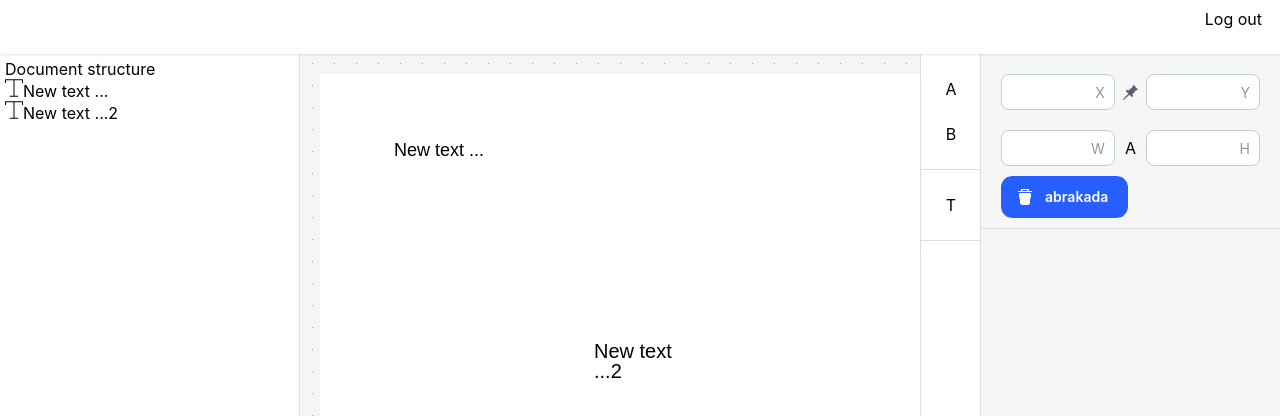
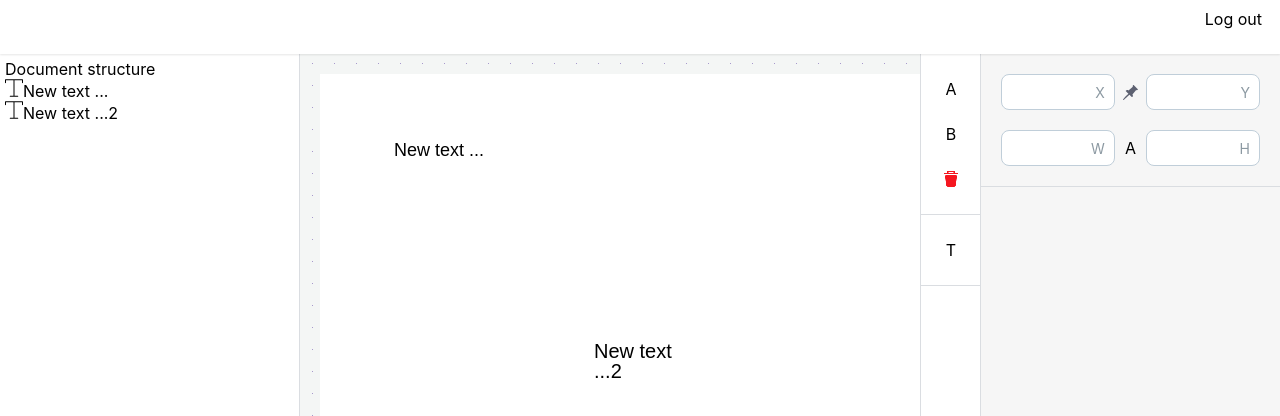
Before and after one commit to alexandebryakin/91, a React (Create React App) app: page / in a window 1280 px wide. Shown: the top 416 px of the page. Built offline with nearby package versions, Linux system fonts and the light colour scheme.

Commit message:
Finish ButtonRemove component.

```diff
--- a/src/App.tsx
+++ b/src/App.tsx
@@ -957,6 +957,9 @@ function App(): React.ReactElement {
             <div className="toolbar__group">
               <div className="tool">A</div>
               <div className="tool">B</div>
+              <div className="tool">
+                <ButtonRemove />
+              </div>
             </div>
 
             <div className="separator" />
@@ -989,8 +992,6 @@ function App(): React.ReactElement {
 
                 <LabeledInput label="H" value={(size.height || '').toString()} />
               </div>
-
-              <ButtonRemove text={'abra kada'} />
             </div>
           </div>
         </div>
--- a/src/ui/components/ButtonRemove/ButtonRemove.scss
+++ b/src/ui/components/ButtonRemove/ButtonRemove.scss
@@ -1,40 +1,21 @@
-/* your css code */
+@import 'styles/variables';
 
-// >>>
-// >>>
-// >>>
-// >>>
 .button-remove {
-  --background: #275efe;
-  --background-hover: #1d4fe1;
-  --text: #fff;
-  --icon: #fff;
-  display: flex;
-  outline: none;
+  --icon: #f51720;
+  --scale-start: 0.25;
+  --scale-end: 0.5;
   cursor: pointer;
   border: 0;
-  padding: 9px 20px 9px 12px;
-  border-radius: 11px;
-  line-height: 24px;
-  font-family: inherit;
-  font-weight: 600;
-  font-size: 14px;
-  overflow: hidden;
-  color: var(--text);
-  background: var(--b, var(--background));
-  transition: transform 0.3s, background 0.4s;
+  background: transparent;
   transform: scale(var(--scale, 1)) translateZ(0);
   -webkit-appearance: none;
-  -webkit-tap-highlight-color: transparent;
+  // -webkit-tap-highlight-color: transparent;
   -webkit-mask-image: -webkit-radial-gradient(white, black);
   &:active {
     --scale: 0.95;
   }
-  &:hover {
-    --b: var(--background-hover);
-  }
-  .icon,
-  .text {
+
+  .icon {
     display: inline-block;
     vertical-align: top;
     transform: translateZ(0);
@@ -44,8 +25,6 @@
     height: 24px;
     position: relative;
     z-index: 1;
-    margin-right: 8px;
-    color: var(--text);
     svg {
       width: 96px;
       height: 96px;
@@ -55,143 +34,51 @@
       top: -36px;
       will-change: transform;
       fill: var(--icon);
-      transform: scale(0.25) translateZ(0);
-      animation: var(--name, var(--name-top, none)) 2400ms ease forwards;
+      transform: scale(var(--scale-start)) translateZ(0);
+      animation: var(--name, var(--name-top, none)) 400ms ease forwards;
       &.bottom {
         --name: var(--name-bottom, none);
       }
     }
   }
-  .text {
-    animation: var(--name-text, none) 2400ms ease forwards;
-    span {
-      display: inline-block;
-      vertical-align: top;
-      opacity: var(--span-o, 1);
-      transform: translate(var(--span-x, 0), var(--span-y, 0)) rotate(var(--span-r, 0deg)) translateZ(0);
-      transition: transform 0.3s ease var(--span-d, 0s), opacity 0.2s linear var(--span-o-d, 0.3s);
-      $i: 1;
-      @while $i < 12 {
-        &:nth-child(#{$i}) {
-          --span-delay: #{$i / 20 + 0.35 + s};
-          --span-o-d: #{$i / 40 + 0.3 + s};
-        }
-        $i: $i + 1;
-      }
-    }
-  }
+
   &.delete {
     --name-top: trash-top;
     --name-bottom: trash-bottom;
-    --name-text: text;
-    --span-x: -8px;
-    --span-y: 8px;
-    --span-r: -40deg;
-    --span-o: 0;
-    .text {
-      span {
-        --span-o-d: 1s;
-        --span-d: var(--span-delay);
-      }
-    }
   }
 }
 
+$--offset: 4px;
 @keyframes trash-bottom {
-  25%,
-  32% {
-    transform: translate(32px, 19px) scale(1) translateZ(0);
+  60%,
+  65% {
+    transform: translate(-$--offset + 4px, $--offset) scale(var(--scale-end)) rotate(-20deg) translateZ(0);
   }
   70%,
   80% {
-    transform: translate(32px, 0) scale(0.25) translateZ(0);
+    transform: translate(-$--offset + 4px, 0) scale(var(--scale-start)) translateZ(0);
   }
   90% {
-    transform: translateX(-2px) scale(0.25) translateZ(0);
+    transform: translateX(-2px) scale(var(--scale-start)) translateZ(0);
   }
   100% {
-    transform: scale(0.25) translateZ(0);
+    transform: scale(var(--scale-start)) translateZ(0);
   }
 }
 
 @keyframes trash-top {
-  25%,
-  32% {
-    transform: translate(38px, 4px) scale(1) rotate(-20deg) translateZ(0);
+  60%,
+  65% {
+    transform: translate(-$--offset - 4px, -4px) scale(var(--scale-end)) rotate(20deg) translateZ(0);
   }
   70%,
   80% {
-    transform: translate(32px, 0) scale(0.25) translateZ(0);
+    transform: translate(-$--offset - 4px / 2, 0) scale(var(--scale-start)) translateZ(0);
   }
   90% {
-    transform: translateX(-2px) scale(0.25) translateZ(0);
+    transform: translateX(-2px) scale(var(--scale-start)) translateZ(0);
   }
   100% {
-    transform: scale(0.25) translateZ(0);
+    transform: scale(var(--scale-start)) translateZ(0);
   }
 }
-
-@keyframes text {
-  25% {
-    transform: translate(-4px, -6px) rotate(-20deg) translateZ(0);
-  }
-  70% {
-    opacity: 1;
-    transform: translate(-12px, 48px) rotate(-80deg) scale(0.2) translateZ(0);
-  }
-  71% {
-    opacity: 0;
-  }
-  72%,
-  90% {
-    opacity: 0;
-    transform: translateZ(0);
-  }
-  100% {
-    opacity: 1;
-  }
-}
-
-// html {
-//   box-sizing: border-box;
-//   -webkit-font-smoothing: antialiased;
-// }
-
-// * {
-//   box-sizing: inherit;
-//   &:before,
-//   &:after {
-//     box-sizing: inherit;
-//   }
-// }
-
-// // Center & dribbble
-// body {
-//   min-height: 100vh;
-//   display: flex;
-//   font-family: 'Inter', Arial;
-//   justify-content: center;
-//   align-items: center;
-//   background: #f6f8ff;
-//   .dribbble {
-//     position: fixed;
-//     display: block;
-//     right: 20px;
-//     bottom: 20px;
-//     img {
-//       display: block;
-//       height: 28px;
-//     }
-//   }
-//   .twitter {
-//     position: fixed;
-//     display: block;
-//     right: 64px;
-//     bottom: 14px;
-//     svg {
-//       width: 32px;
-//       height: 32px;
-//       fill: #1da1f2;
-//     }
-//   }
-// }
--- a/src/ui/components/ButtonRemove/ButtonRemove.tsx
+++ b/src/ui/components/ButtonRemove/ButtonRemove.tsx
@@ -1,35 +1,24 @@
 import React from 'react';
 import './ButtonRemove.scss';
 
-interface IButtonRemove {
-  text: string;
+// taken from `https://codepen.io/aaroniker/pen/abOXPvN`
+interface ButtonRemoveProps {
+  disabled?: boolean;
 }
+function ButtonRemove(props: ButtonRemoveProps): React.ReactElement {
+  const { disabled } = props;
 
-// taken from `https://codepen.io/aaroniker/pen/abOXPvN`
-
-function ButtonRemove(props: IButtonRemove): React.ReactElement {
-  const { text } = props;
-
-  const buttonCN = 'button-remove';
-  const textCN = 'text';
+  const cx = 'button-remove';
 
   React.useEffect(() => {
-    document.querySelectorAll(`.${buttonCN}`).forEach((button) => {
-      const text = button.querySelector(`.${textCN}`);
-      if (text?.innerHTML) {
-        const symbols = (text.textContent || '')
-          .trim()
-          .split('')
-          .map((c) => (c == '' ? '&nbps;' : c));
-        text.innerHTML = '<span>' + symbols.join('</span><span>') + '</span>';
-      }
+    document.querySelectorAll(`.${cx}`).forEach((button) => {
       button.addEventListener('click', (e) => {
-        if (!button.classList.contains('delete')) {
-          button.classList.add('delete');
+        if (disabled === true) return;
+        e.preventDefault();
+        if (button.classList.contains('delete')) return;
 
-          setTimeout(() => button.classList.remove('delete'), 2400);
-        }
-        e.preventDefault();
+        button.classList.add('delete');
+        setTimeout(() => button.classList.remove('delete'), 400);
       });
     });
   }, []);
@@ -46,7 +35,6 @@ function ButtonRemove(props: IButtonRemove): React.ReactElement {
             <use xlinkHref="#bottom" />
           </svg>
         </div>
-        <div className="text">{text}</div>
       </button>
 
       <svg xmlns="http://www.w3.org/2000/svg" style={{ display: 'none' }}>
```
